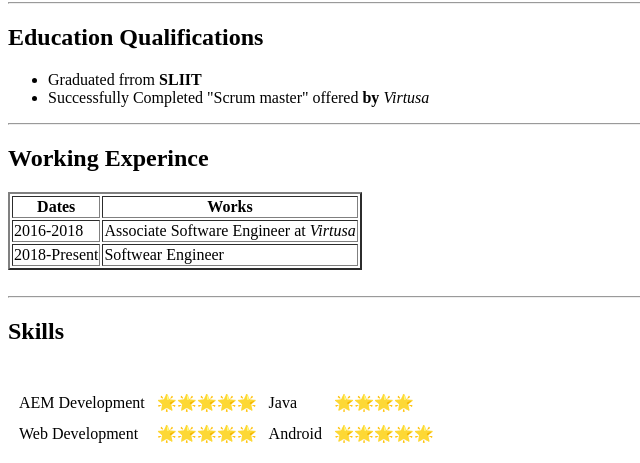
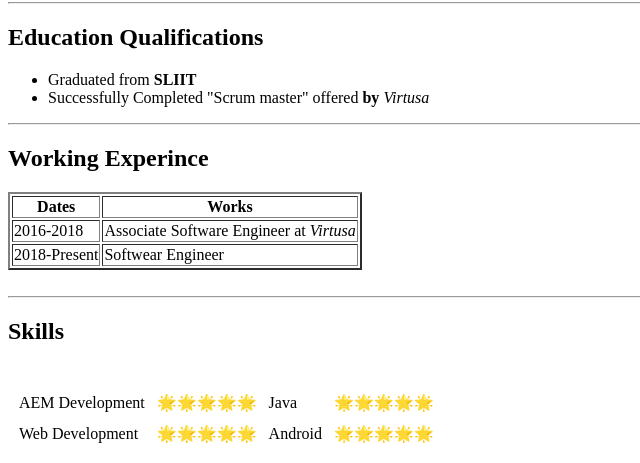
Before and after one commit to DinukaMeegahawatta/cv, a plain HTML site: page index.html in a window 1280 px wide. Shown: the part 278-741 px from the top of the page, 0-640 px from the left. Drawn offline with Linux system fonts and the light colour scheme.

Commit message:
Update inndex.html

```diff
--- a/index.html
+++ b/index.html
@@ -18,7 +18,7 @@
     <hr>
     <h2>Education Qualifications</h2>
     <ul>
-      <li>Graduated frrom <strong>SLIIT</strong></li>
+      <li>Graduated from <strong>SLIIT</strong></li>
       <li>Successfully Completed "Scrum master" offered <strong>by</strong> <em>Virtusa</em></li>
     </ul>
     <hr>
@@ -52,7 +52,7 @@
         <td>AEM Development</td>
         <td>🌟🌟🌟🌟🌟</td>
         <td>Java</td>
-        <td>🌟🌟🌟🌟</td>
+        <td>🌟🌟🌟🌟🌟</td>
       </tr>
       <tr>
         <td>Web Development</td>
```
